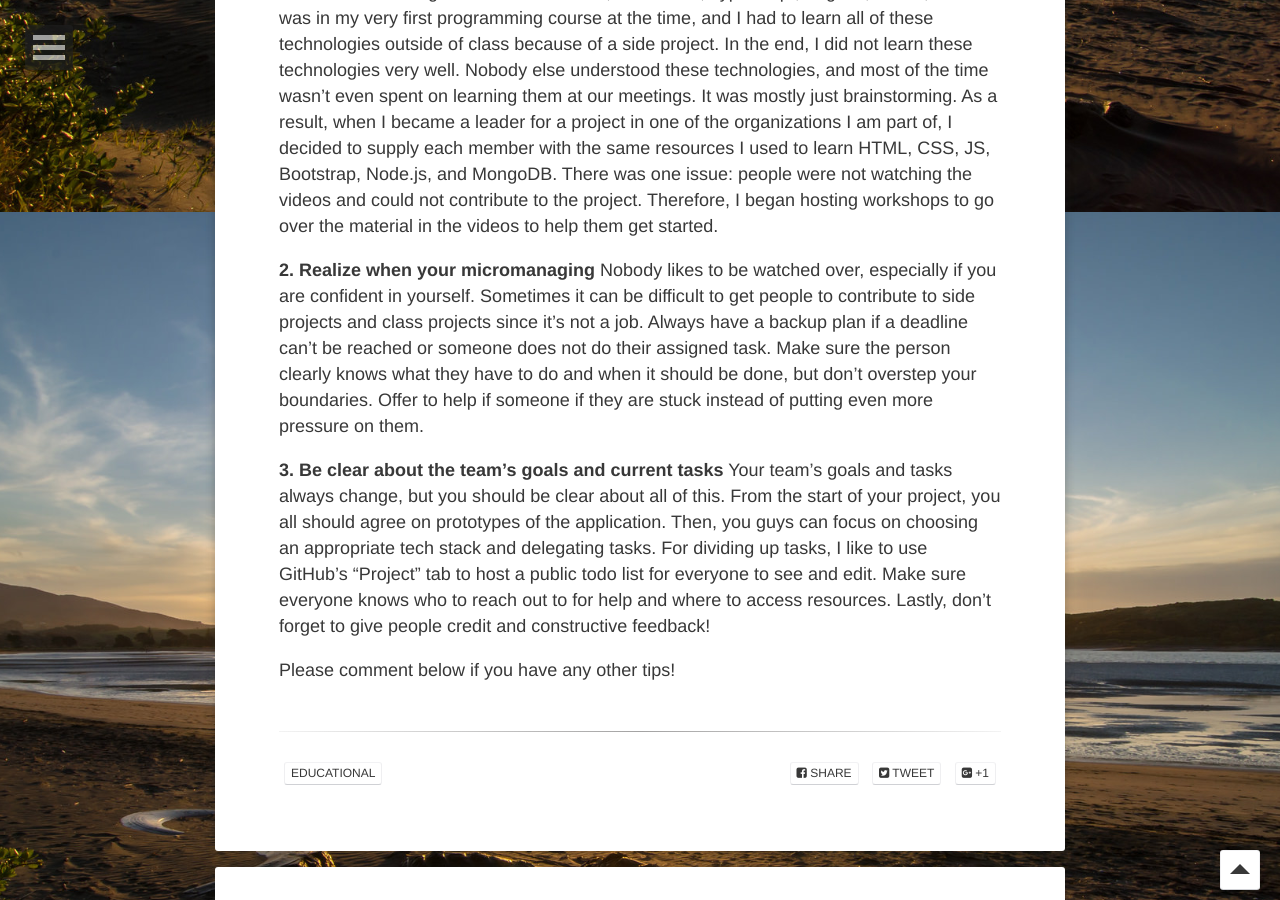
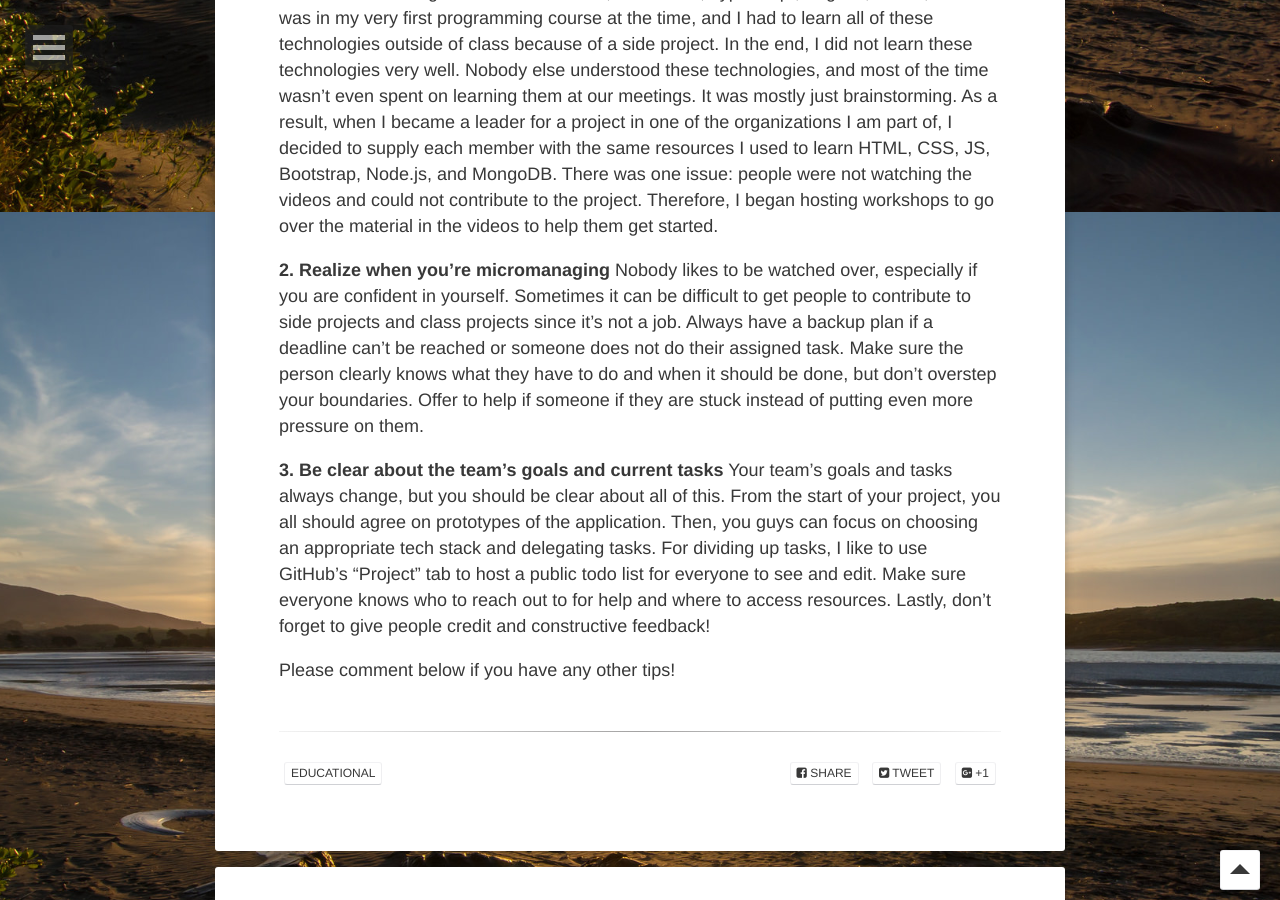
Before and after one commit to klmui/klmui2, a Jekyll site: the page built from _posts/2020-5-4-Leadership.md, in a window 1280 px wide and 900 px high, scrolled down 688 px. Built offline with Jekyll 4.4.1, drawn with Linux system fonts in a browser that asks for light colours; comment, search, counter and statistics services are not loaded.

Commit message:
Fix typo

```diff
--- a/_posts/2020-5-4-Leadership.md
+++ b/_posts/2020-5-4-Leadership.md
@@ -16,7 +16,7 @@ By the time I earned leadership roles in various programming projects inside and
  **1. Supply resources and help your teammates get started**
  I remember when I was tasked with learning the Ionic Framework, Git/GitHub, TypeScript, Angular, HTML, etc. I was in my very first programming course at the time, and I had to learn all of these technologies outside of class because of a side project. In the end, I did not learn these technologies very well. Nobody else understood these technologies, and most of the time wasn't even spent on learning them at our meetings. It was mostly just brainstorming. As a result, when I became a leader for a project in one of the organizations I am part of, I decided to supply each member with the same resources I used to learn HTML, CSS, JS, Bootstrap, Node.js, and MongoDB. There was one issue: people were not watching the videos and could not contribute to the project. Therefore, I began hosting workshops to go over the material in the videos to help them get started.
 
- **2. Realize when your micromanaging**
+ **2. Realize when you're micromanaging**
 Nobody likes to be watched over, especially if you are confident in yourself. Sometimes it can be difficult to get people to contribute to side projects and class projects since it's not a job. Always have a backup plan if a deadline can't be reached or someone does not do their assigned task. Make sure the person clearly knows what they have to do and when it should be done, but don't overstep your boundaries. Offer to help if someone if they are stuck instead of putting even more pressure on them.
 
  **3. Be clear about the team's goals and current tasks**
```
